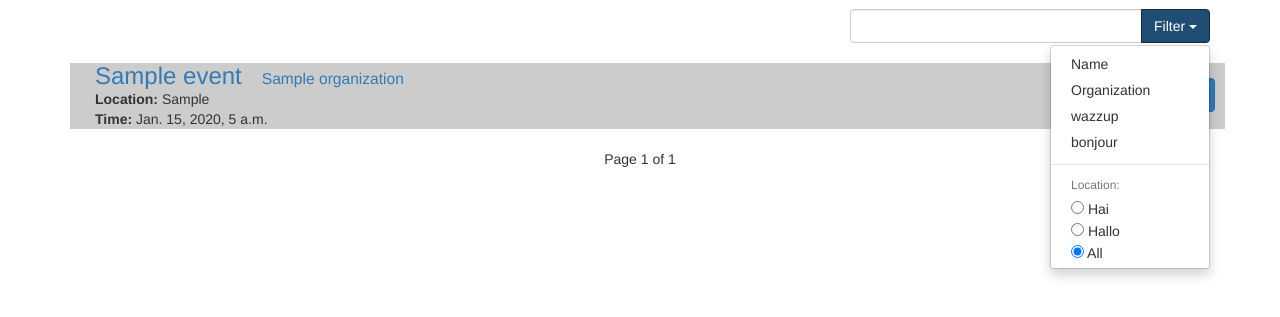
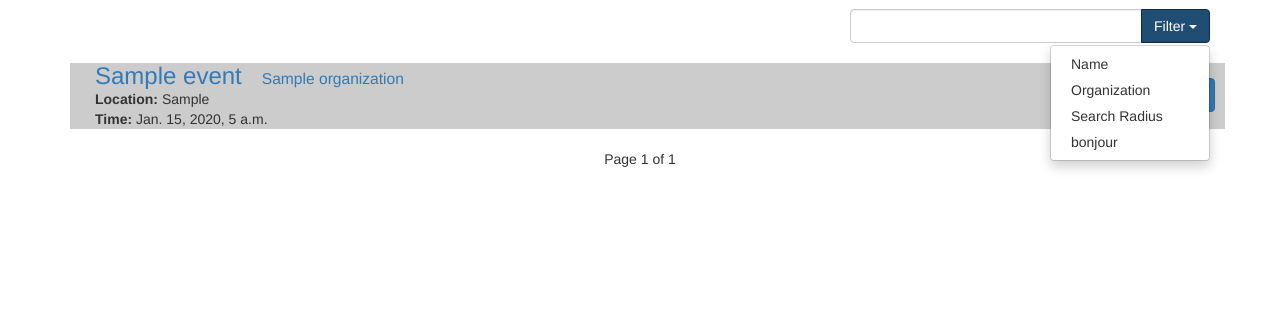
Before and after one commit to mattr555/AtYourService, a Django app: page /list/ in a window 1280 px wide, after a click on "Filter". Shown: the part 51-368 px from the top of the page. Run offline with Django 3.2, Linux system fonts and the light colour scheme; tables that the repository leaves empty hold one stand-in row (values such as "Sample post"); some libraries are stand-ins or nearby versions.

Commit message:
Added interface option for searching via radius defaulted radius to 20 mi, pluralized miles, made it float

```diff
--- a/main/models.py
+++ b/main/models.py
@@ -9,7 +9,6 @@ from math import sin, cos, acos, radians
 def distance(p1_lat, p1_long, p2_lat, p2_long):
         """ calculates the distance between p1 and p2 """
         multiplier = 3959  # for miles
-        print(p1_lat, p1_long, p2_lat, p2_long)
         if p1_lat and p1_long and p2_lat and p2_long:
             return (multiplier *
                 acos(
@@ -54,9 +53,9 @@ class Organization(models.Model):
 
 class EventManager(models.Manager):
     def within(self, location, distance):
-        subquery = 'distance(%(geo_lat)s,%(geo_lon)s,geo_lat,geo_lon) ' % location.__dict__
+        subquery = 'distance(%(geo_lat)s,%(geo_lon)s,main_event.geo_lat,main_event.geo_lon) ' % location.__dict__
         condition = 'proximity < %s' % distance
-        order = 'proximity'
+        order = 'date_end'
 
         return self.extra(select={'proximity':subquery},
                           where=[condition], order_by=[order])
--- a/main/templates/main/base.html
+++ b/main/templates/main/base.html
@@ -23,7 +23,7 @@
 			<div class="nav-collapse collapse">
 				<ul class="nav navbar-nav">
 					<li><a id="home-link" href="{%url 'main:home'%}">Home</a></li>
-					<li><a id="browse-link" href="{%url 'main:list_events'%}">Browse Events</a></li>
+					<li><a id="browse-link" href="{%url 'main:list_events'%}?range=20">Browse Events</a></li>
 					<li><a id="track-link" href="{%url 'main:track'%}">Track Hours</a></li>
 				</ul>
 				{%if request.user.id%}
--- a/main/templates/main/list_events.html
+++ b/main/templates/main/list_events.html
@@ -23,13 +23,8 @@
 				<ul class="dropdown-menu pull-right">
 					<li><a class='filter-link' data-filter='name__icontains'>Name</a></li>
 					<li><a class='filter-link' data-filter='organization__name__icontains'>Organization</a></li>
-					<li><a class='filter-link' data-filter='name__icontains'>wazzup</a></li>
+					<li><a class='filter-link' data-filter='range'>Search Radius</a></li>
 					<li><a class='filter-link' data-filter='name__icontains'>bonjour</a></li>
-					<li class="divider"></li>
-					<li class='dropdown-header'>Location:</li>
-					<li><input type="radio" name='dist'> Hai</li>
-					<li><input type="radio" name='dist'> Hallo</li>
-					<li><input type="radio" name='dist' checked> All</li>
 				</ul>
 			</div>
 		</div>
@@ -74,7 +69,7 @@ $(document).ready(function(){
 
 	$('.remove-filter').on('click', function(){
 		var querystring = $(this).parent().data('querystring')
-		window.location = window.location.href.replace(querystring, '')
+		window.location = window.location.href.replace('&' + querystring, '').replace(querystring, '')
 	})
 
 	$('.filter-link').on('click', function () {
--- a/main/views.py
+++ b/main/views.py
@@ -58,9 +58,14 @@ def list_events(request, page):
     filter_dict, filters = {}, {}
     if request.GET.get('range'):
         if request.user.user_profile.geo_lat:
-            set = Event.objects.within(request.user.user_profile, int(request.GET.get('range')))
+            dist = request.GET.get('range')
+            set = Event.objects.within(request.user.user_profile, float(dist))
             set = set.filter(date_start__gte=timezone.now()).order_by('date_start')
-            filters['Search radius: ' + request.GET.get('range') + ' miles'] = 'range=' + request.GET.get('range')
+            if float(dist) == 1.0:
+                mi = ' mile'
+            else:
+                mi = ' miles'
+            filters['Search radius: ' + request.GET.get('range') + mi] = 'range=' + dist
         else:
             messages.error(request, "You don't have a location set! <a href='/profile/change_loc?next=" + reverse('main:list_events') + "'>Set one now</a>",
                            extra_tags='safe')
@@ -153,9 +158,6 @@ def delete_userevent(request, pk):
 def change_location(request):
     if request.method == "POST":
         p = request.user.user_profile
-        print(request.POST.get('location'))
-        print(request.POST.get('lat'))
-        print(request.POST.get('lon'))
         p.location = request.POST.get('location')
         p.geo_lat = request.POST.get('lat')
         p.geo_lon = request.POST.get('lon')
```
